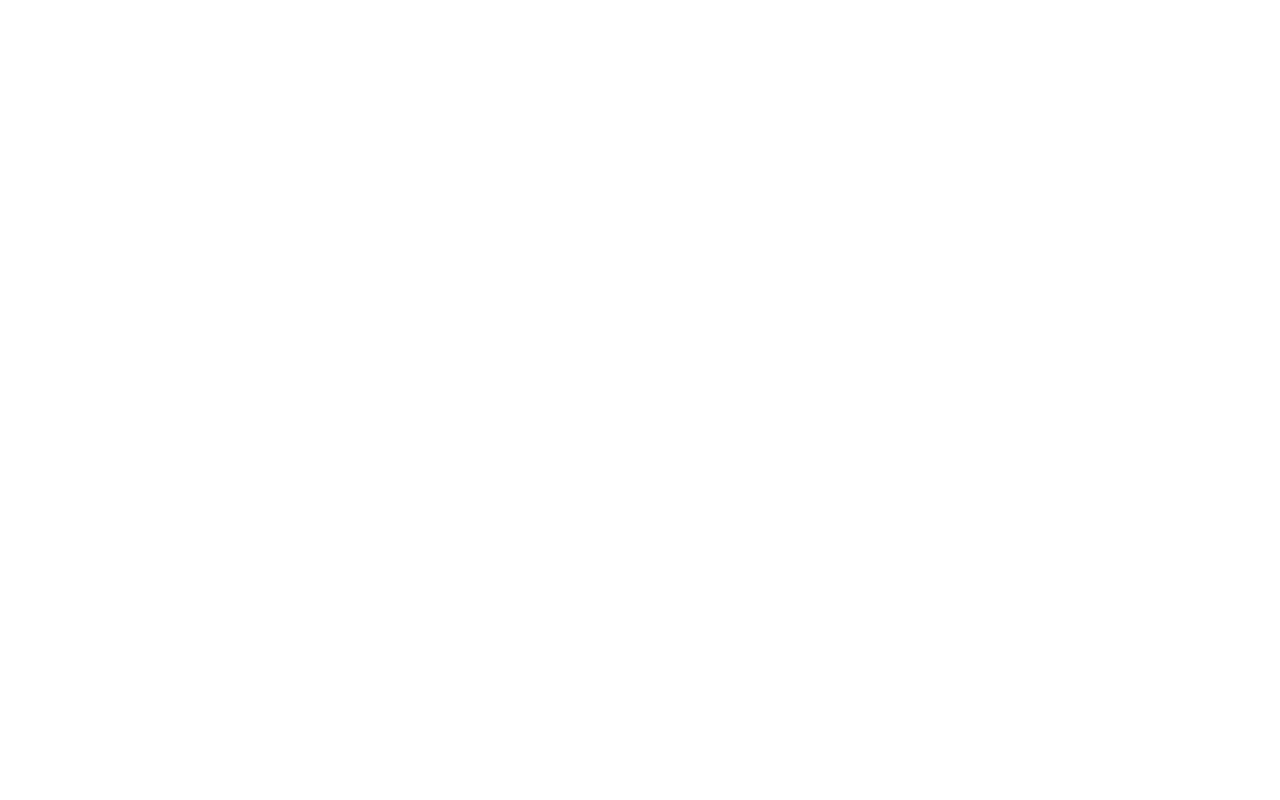
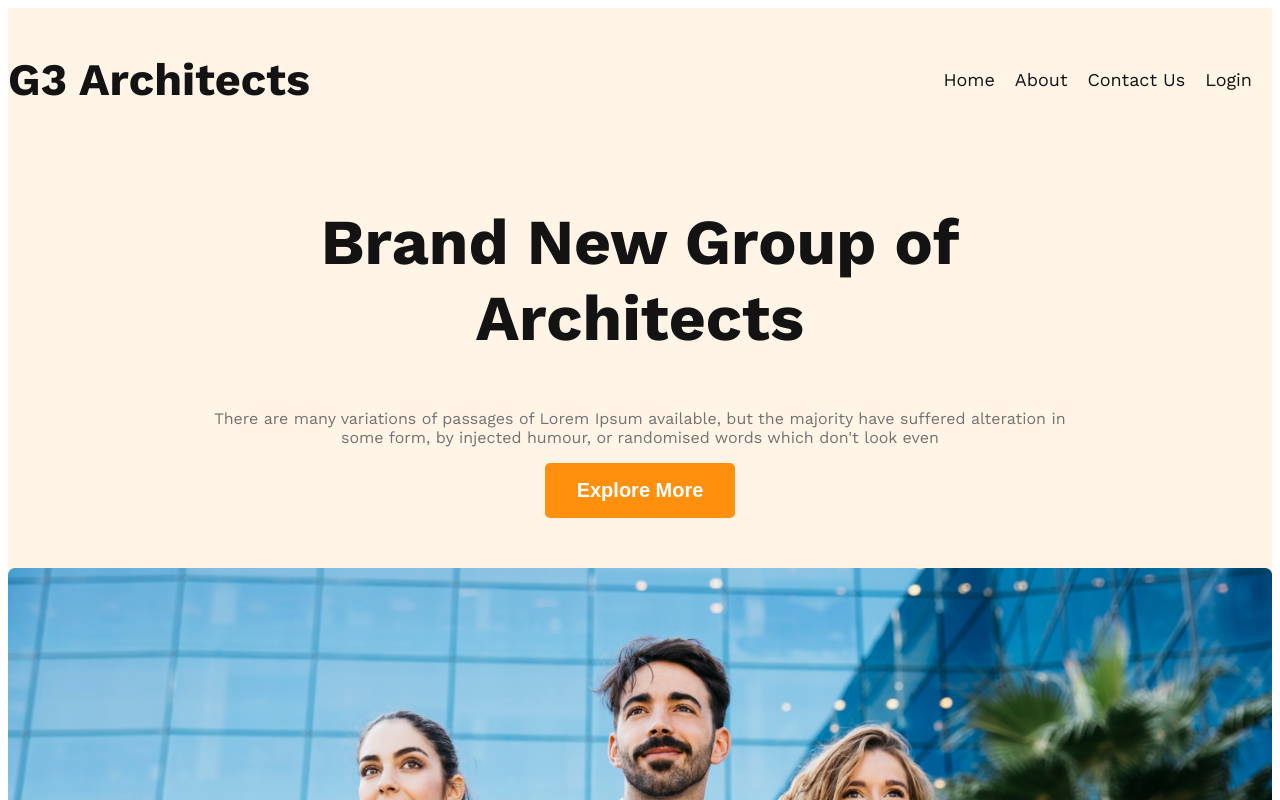
Before and after one commit to Maruf131/g3-responsive-website, a plain HTML site: page g3-responsive.html in a window 1280 px wide. Shown: the top 800 px of the page. Drawn offline with nearby package versions, Linux system fonts and the light colour scheme.

Commit message:
header section added

```diff
--- a/css/g3-responsive.css
+++ b/css/g3-responsive.css
@@ -0,0 +1,84 @@
+@import url('https://fonts.googleapis.com/css2?family=Work+Sans:ital,wght@0,100..900;1,100..900&display=swap');
+
+
+.work-sans-font{
+  font-family: "Work Sans", sans-serif;
+  font-optical-sizing: auto;
+  font-style: normal;
+}
+
+/* shard style  */
+    .bg-color{
+        background-color: rgba(255, 144, 14, 0.1);
+    }
+    .display-flex{
+        display: flex;
+    }
+    .text-center{
+        text-align: center;
+    }
+    .dark-1{
+        color: #131313;
+    }
+    .dark-2{
+        color: #424242;
+    }
+    .dark-3{
+        color: #727272;
+    }
+    .btn-primary{
+        color: white;
+        font-size: 1.25rem;
+        font-weight: bold;
+        background-color: rgba(255, 144, 14, 1);
+        padding: 1rem 2rem;
+        border-radius: 0.313rem;
+        border: none;
+    }
+/* nav style  */
+    .navbar{
+        justify-content: space-between;
+        align-items: center;
+    }
+    .brand{
+        font-size: 2.813rem;
+        font-weight: bold;
+        color: #131313;
+    }
+    .nav-link{
+        text-decoration: none;
+        font-size: 1.125rem;
+        color: #131313;
+        margin-right: 1.25rem;
+    }
+    .nav-item{
+        list-style: none;
+    }
+
+    /* banner style  */
+    .navbar, .banner{
+        max-width: 90rem;
+        margin: 0 auto;
+    }
+    .banner-content{
+        max-width: 53.875rem;
+        margin: 0 auto;
+    }
+    .banner-title{
+        font-size: 4rem;
+        font-weight: bold;
+        color: #131313;
+    }
+    .banner-description{
+        font-size: 1rem;
+        color: #727272;
+    }
+    .banner-img{
+        margin: 3.125rem 0;
+        max-width: 100%;
+    }
+
+
+    @media screen and (max-width: 576px) {
+
+    }
--- a/g3-responsive.html
+++ b/g3-responsive.html
@@ -6,9 +6,27 @@
     <title>G3-Responsive-website</title>
     <link rel="stylesheet" href="css/g3-responsive.css">
 </head>
-<body>
-    <header>
-
+<body class="work-sans-font">
+    <header class="bg-color">
+        <nav class="navbar display-flex">
+            <h3 class="brand">G3 Architects</h3>
+            <ul class="nav-links display-flex">
+                <li class="nav-item"><a href="" class="nav-link">Home</a></li>
+                <li class="nav-item"><a href="" class="nav-link">About</a></li>
+                <li class="nav-item"><a href="" class="nav-link">Contact Us</a></li>
+                <li class="nav-item"><a href="" class="nav-link">Login</a></li>
+            </ul>
+        </nav>
+        <div class="banner">
+            <div class="banner-content">
+                <h2 class="banner-title text-center">Brand New Group of Architects</h2>
+            <p class="banner-description text-center">There are many variations of passages of Lorem Ipsum available, but the majority have suffered alteration in some form, by injected humour, or randomised words which don't look even</p>
+            <div class="text-center">
+                <button class="btn-primary">Explore More</button>
+            </div>
+            </div>
+            <img class="banner-img" src="images/banner.png" alt="">
+        </div>
     </header>
     <main>
 
```
